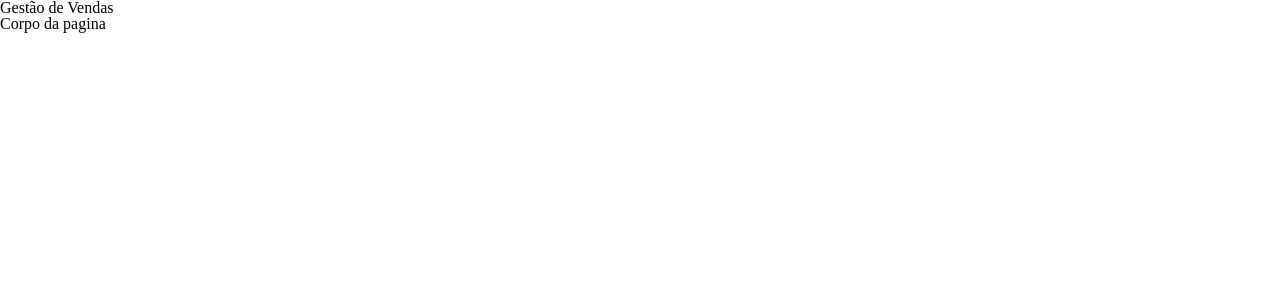
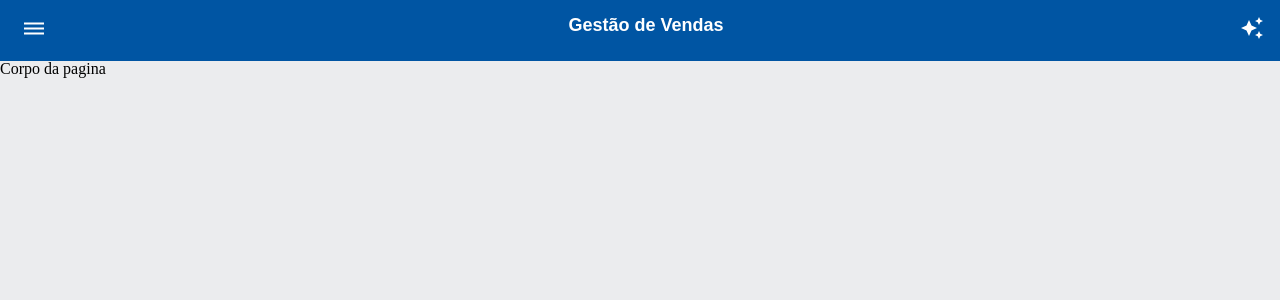
Before and after one commit to LeticiaSantanaa/Gestao_de_Vendas, a React (Create React App) app: page / in a window 1280 px wide. Shown: the top 300 px of the page. Built offline with nearby package versions, Linux system fonts and the light colour scheme.

Commit message:
implementado o cabeçalho da página

```diff
--- a/public/index.html
+++ b/public/index.html
@@ -1,5 +1,5 @@
 <!DOCTYPE html>
-<html lang="en">
+<html lang="pt-br">
   <head>
     <meta charset="utf-8" />
     <link rel="icon" href="%PUBLIC_URL%/favicon.ico" />
--- a/src/modules/public/pages/cabecalho/Cabecalho.jsx
+++ b/src/modules/public/pages/cabecalho/Cabecalho.jsx
@@ -1,15 +1,18 @@
 import {} from '../../styles/Cabecalho.css';
 import {} from '../../styles/EstiloGlobal.css';
 import {} from '../../styles/Reset.css' ;
+import DehazeIcon from '@mui/icons-material/Dehaze';
+import AutoAwesomeIcon from '@mui/icons-material/AutoAwesome';
 
 export const Cabecalho = () => {
     return(
-       <>
-       <section className="cabecalho">
-        <h1>Gestão de Vendas</h1>
-       </section>
+            <header className="cabecalho">
+                 <button className='cabecalho__botao'><DehazeIcon/></button>
+                <h1>Gestão de Vendas</h1>
+                <AutoAwesomeIcon/>
+            </header>
 
-       </>
+
         )
 
 };
--- a/src/modules/public/styles/Cabecalho.css
+++ b/src/modules/public/styles/Cabecalho.css
@@ -0,0 +1,17 @@
+.cabecalho{
+    display: flex;
+    justify-content: space-between;
+    background-color: var(--azul-escuro);
+    color: var(--branco);
+    font-size: 18px;
+    padding: 1rem;
+    font-family: sans-serif;
+    font-weight: 800;
+
+
+}
+.cabecalho__botao{
+    background-color: var(--transparente);
+    color: var(--branco);
+    border: none;
+}
--- a/src/modules/public/styles/EstiloGlobal.css
+++ b/src/modules/public/styles/EstiloGlobal.css
@@ -1,13 +1,28 @@
 :root{
+    --transparente: #ffffff00;
     --branco: #ffffff;
     --preto:#000000;
-    --azul-mais-escuro:#00237D;
+    --azul-degrade: linear-gradient(97.54deg, #002F52 35.49%, #326589 165.37%);
+    --azul-muito-escuro: #002F52;
     --azul-escuro:#0055A3 ;
     --azul: #0B33C9;
     --azul-claro: #007ACC;
     --azul-muito-claro:#3699FF ;
+    --laranja: #EB9B00;
     --amarelo-muito-escuro:#B38C00;
-    --amarelo-escuro:#FFC900;
     --amarelo:#FFD919 ;
+    --cinza: #474646;
+    --cinza-claro:#858585;
+    --cor-de-fundo: #EBECEE;
 
+    --fonte-principal: "Poppins";
+    --fonte-secundaria:"josefin Sans";
 }
+
+
+body{
+    background-color: var(--cor-de-fundo);
+    font-family: var(--fonte-principal);
+    font-size: 16px;
+    font-weight: 400;
+}
```
